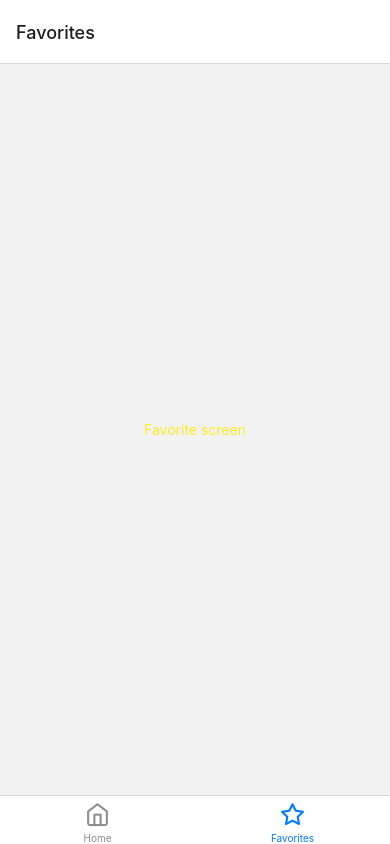
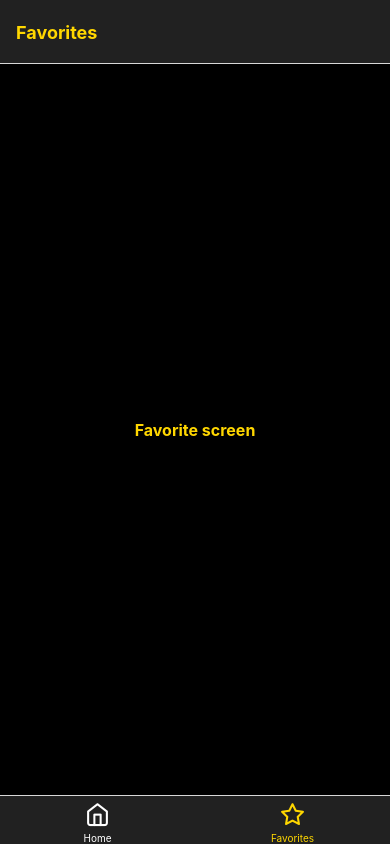
Before and after one commit to gabrielquadro/appStarWars, a React Native app: screen /FavoriteTab in a window 390 px wide. Built offline with nearby package versions, Linux system fonts and the light colour scheme; no server answers.

Commit message:
Design for screens

```diff
--- a/src/pages/Details.tsx
+++ b/src/pages/Details.tsx
@@ -13,7 +13,7 @@ const Details: React.FC<Props> = ({ route }) => {
   const { character } = route.params; //Parameter
 
   useEffect(() => {
-    console.log(character)
+
   }, []);
 
   return (
@@ -28,11 +28,12 @@ const styles = StyleSheet.create({
     flex: 1,
     alignItems: 'center',
     justifyContent: 'center',
+    backgroundColor: '#000',
   },
   title: {
-    fontSize: 24,
+    fontSize: 16,
+    color: '#FFD700',
     fontWeight: 'bold',
-    marginBottom: 10,
   },
 });
 
--- a/src/pages/Favorite.tsx
+++ b/src/pages/Favorite.tsx
@@ -11,11 +11,13 @@ export default function Favorite() {
 const styles = StyleSheet.create({
   container: {
     flex: 1,
-    // backgroundColor: '#000',
+    backgroundColor: '#000',
     alignItems: 'center',
     justifyContent: 'center',
   },
   txt: {
-    color: '#ffeb1f'
+    fontSize: 16,
+    color: '#FFD700',
+    fontWeight: 'bold',
   }
 });
--- a/src/pages/Home.tsx
+++ b/src/pages/Home.tsx
@@ -51,12 +51,13 @@ const HomeScreen: React.FC<HomeScreenProps> = ({ navigation }) => {
   const renderFooter = () => {
     return loading ? (
       <View style={styles.footer}>
-        <ActivityIndicator size="large" color="#000" />
+        <ActivityIndicator size="large" color='#FFD700' />
       </View>
     ) : null;
   };
 
   return (
+    <View style={styles.container}>
       <FlatList
         data={data}
         renderItem={renderItem}
@@ -65,23 +66,36 @@ const HomeScreen: React.FC<HomeScreenProps> = ({ navigation }) => {
         onEndReachedThreshold={0.1}
         ListFooterComponent={renderFooter}
       />
+    </View>
   );
 };
 
 const styles = StyleSheet.create({
+  container: {
+    flex: 1,
+    backgroundColor: '#000',
+    paddingVertical: 10
+  },
+  loadingContainer: {
+    flex: 1,
+    justifyContent: 'center',
+    alignItems: 'center',
+  },
   item: {
-    backgroundColor: 'gray',
+    backgroundColor: '#212121',
     padding: 20,
     marginVertical: 8,
     marginHorizontal: 16,
+    borderRadius: 8,
   },
   title: {
     fontSize: 16,
+    color: '#FFD700',
+    fontWeight: 'bold',
   },
   footer: {
     paddingVertical: 20,
     borderTopWidth: 1,
-    borderColor: '#CED0CE',
   },
 });
 
--- a/src/routes/index.tsx
+++ b/src/routes/index.tsx
@@ -5,16 +5,26 @@ import { createBottomTabNavigator } from '@react-navigation/bottom-tabs';
 import Home from '../pages/Home';
 import Favorite from '../pages/Favorite';
 import Details from '../pages/Details';
-import { Feather } from '@expo/vector-icons'
+import { Feather } from '@expo/vector-icons';
 import { GestureHandlerRootView } from 'react-native-gesture-handler';
 
 const Stack = createNativeStackNavigator();
 const Tab = createBottomTabNavigator();
 
-//home
+// Home
 function HomeStack() {
     return (
-        <Stack.Navigator>
+        <Stack.Navigator
+            screenOptions={{
+                headerStyle: {
+                    backgroundColor: '#212121',
+                },
+                headerTintColor: '#FFD700',
+                headerTitleStyle: {
+                    fontWeight: 'bold',
+                },
+            }}
+        >
             <Stack.Screen
                 name="Home"
                 component={Home as React.ComponentType}
@@ -29,14 +39,24 @@ function HomeStack() {
     );
 }
 
-//favorite
+// Favorite
 function FavoriteStack() {
     return (
-        <Stack.Navigator>
+        <Stack.Navigator
+            screenOptions={{
+                headerStyle: {
+                    backgroundColor: '#212121',
+                },
+                headerTintColor: '#FFD700',
+                headerTitleStyle: {
+                    fontWeight: 'bold',
+                },
+            }}
+        >
             <Stack.Screen
-            name="Favorite"
-            component={Favorite}
-            options={{ title: 'Favorites' }}
+                name="Favorite"
+                component={Favorite}
+                options={{ title: 'Favorites' }}
             />
         </Stack.Navigator>
     );
@@ -46,7 +66,16 @@ export default function Routes() {
     return (
         <GestureHandlerRootView>
             <NavigationContainer>
-                <Tab.Navigator screenOptions={{ headerShown: false }}>
+                <Tab.Navigator
+                    screenOptions={{
+                        headerShown: false,
+                        tabBarActiveTintColor: '#FFD700',
+                        tabBarInactiveTintColor: '#FFFFFF',
+                        tabBarStyle: {
+                            backgroundColor: '#212121',
+                        },
+                    }}
+                >
                     <Tab.Screen
                         name="HomeTab"
                         component={HomeStack}
```
Lines whose indentation alone changed are shown as unchanged.
